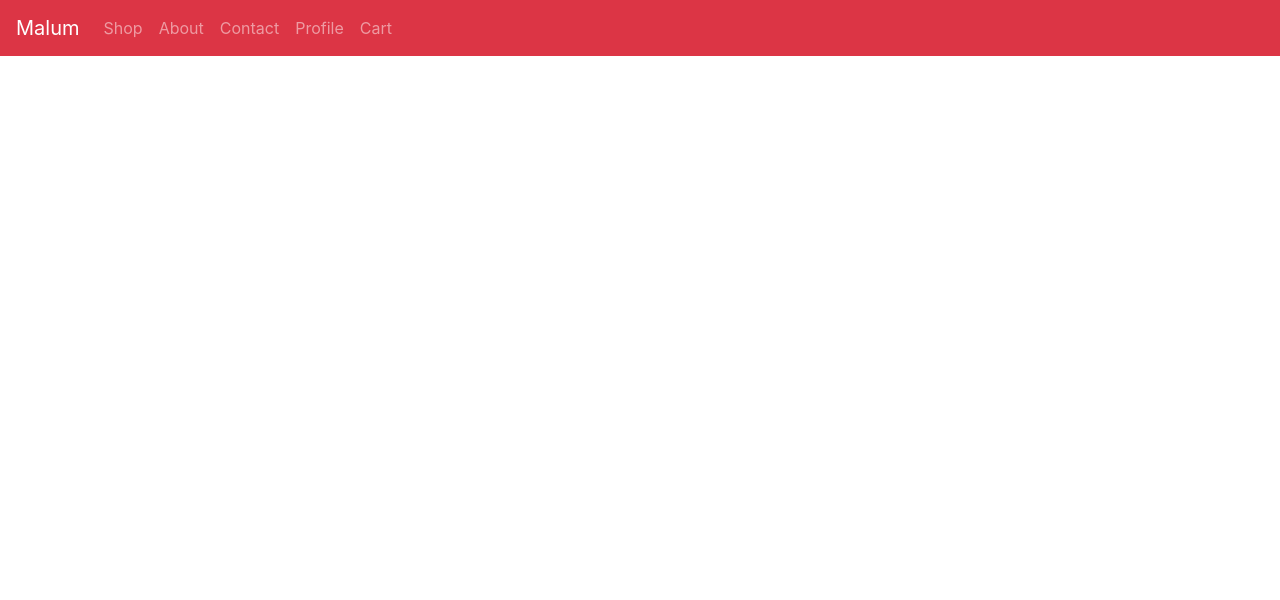
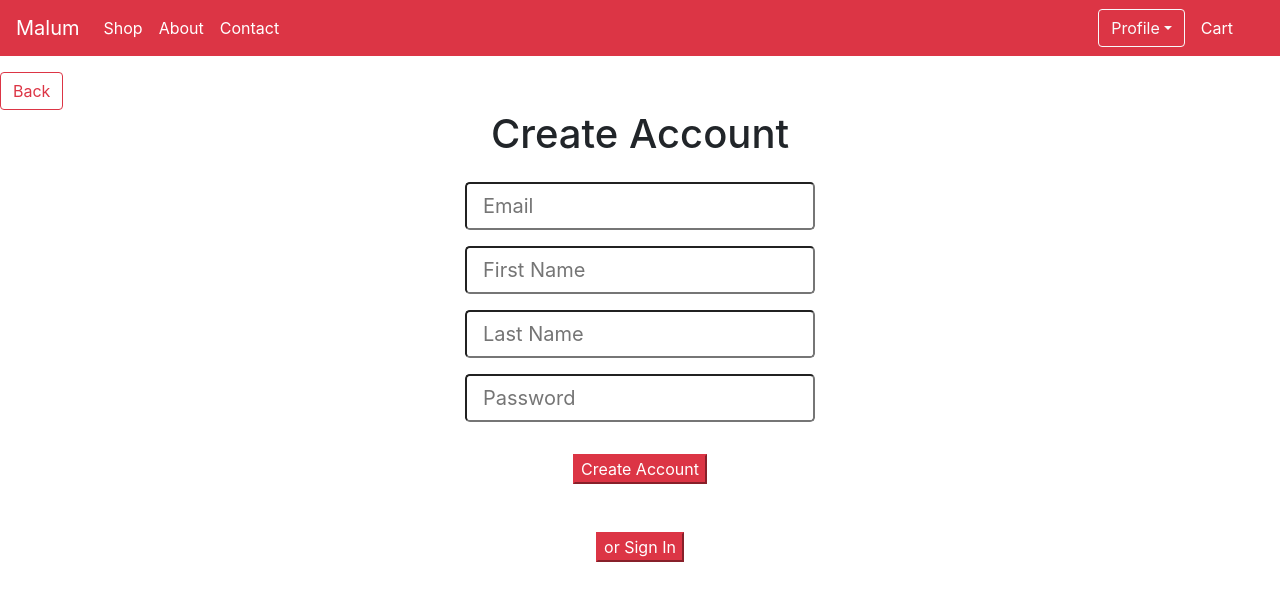
Before and after one commit to franciscoJ-chavez3/angularPractice, an Angular app in the folder webStore/: page /create in a window 1280 px wide. Before the commit this address led to /. Shown: the top 600 px of the page. Built offline with nearby package versions, Linux system fonts and the light colour scheme.

Commit message:
dropdown, sign and create routing

```diff
--- a/webStore/src/app/app-routing.module.ts
+++ b/webStore/src/app/app-routing.module.ts
@@ -5,6 +5,8 @@ import { AboutComponent } from './about/about.component';
 import { ContactComponent } from './contact/contact.component';
 import { CartComponent } from './cart/cart.component';
 import { HomeComponent } from './home/home.component';
+import { SignComponent } from './sign/sign.component';
+import { CreateComponent } from './create/create.component';
 
 
 const routes: Routes = [
@@ -13,7 +15,9 @@ const routes: Routes = [
   { path: 'shop', component: ShopComponent },
   { path: 'about', component: AboutComponent },
   { path: 'contact', component: ContactComponent },
-  { path: 'cart', component: CartComponent }
+  { path: 'cart', component: CartComponent },
+  { path: 'signIn', component: SignComponent },
+  { path: 'create', component: CreateComponent }
 ];
 
 @NgModule({
--- a/webStore/src/app/app.module.ts
+++ b/webStore/src/app/app.module.ts
@@ -15,6 +15,7 @@ import { ShopComponent } from './shop/shop.component';
 import { ProductComponent } from './product/product.component';
 import { CartComponent } from './cart/cart.component';
 import { ProfileComponent } from './profile/profile.component';
+import { ProfileBtnComponent } from './profile-btn/profile-btn.component';
 
 @NgModule({
   declarations: [
@@ -29,7 +30,8 @@ import { ProfileComponent } from './profile/profile.component';
     ShopComponent,
     ProductComponent,
     CartComponent,
-    ProfileComponent
+    ProfileComponent,
+    ProfileBtnComponent
   ],
   imports: [
     BrowserModule,
--- a/webStore/src/app/create/create.component.html
+++ b/webStore/src/app/create/create.component.html
@@ -1,4 +1,4 @@
-<h3>Back</h3>
+<a routerLink="/home" class="btn btn-outline-danger mt-3">Back</a>
 <div class="container">
     <div>
         <h1 class="text-center">Create Account</h1>
@@ -18,10 +18,10 @@
 
 
     <div class="d-flex justify-content-center mb-5">
-        <button class="btn-danger">Sign In</button>
+        <button class="btn-danger">Create Account</button>
     </div>
     <div class="d-flex justify-content-center mt-5">
-        <button class="btn-danger">or Create Account</button>
+        <button class="btn-danger" routerLink="/signIn">or Sign In</button>
     </div>
 
 </div>
--- a/webStore/src/app/header/header.component.html
+++ b/webStore/src/app/header/header.component.html
@@ -6,11 +6,13 @@
   </button>
   <div class="collapse navbar-collapse" id="navbarNavAltMarkup">
     <div class="navbar-nav">
-      <a class="nav-item nav-link" routerLink="shop">Shop <span class="sr-only">(current)</span></a>
-      <a class="nav-item nav-link" routerLink="about">About</a>
-      <a class="nav-item nav-link" routerLink="contact">Contact</a>
-      <a class="nav-item nav-link">Profile</a>
-      <a class="nav-item nav-link" routerLink="cart">Cart</a>
+      <a class="nav-item nav-link text-white" routerLink="shop">Shop</a>
+      <a class="nav-item nav-link text-white" routerLink="about">About</a>
+      <a class="nav-item nav-link text-white" routerLink="contact">Contact</a>
+    </div>
+    <div class="container d-flex justify-content-end">
+      <app-profile-btn></app-profile-btn>
+      <a class="nav-item nav-link text-white" routerLink="cart">Cart</a>
     </div>
   </div>
 </nav>
--- /dev/null
+++ b/webStore/src/app/profile-btn/profile-btn.component.html
@@ -0,0 +1,10 @@
+<div class="row">
+  <div class="col">
+    <div ngbDropdown class="d-inline-block">
+      <button class="btn btn-outline-light" id="dropdownBasic1" ngbDropdownToggle>Profile</button>
+      <div ngbDropdownMenu aria-labelledby="dropdownBasic1">
+        <button ngbDropdownItem routerLink="signIn">Sign In</button>
+        <button ngbDropdownItem routerLink="create">Create Account</button>
+      </div>
+    </div>
+  </div>
--- /dev/null
+++ b/webStore/src/app/profile-btn/profile-btn.component.ts
@@ -0,0 +1,15 @@
+import { Component, OnInit } from '@angular/core';
+
+@Component({
+  selector: 'app-profile-btn',
+  templateUrl: './profile-btn.component.html',
+  styleUrls: ['./profile-btn.component.scss']
+})
+export class ProfileBtnComponent implements OnInit {
+
+  constructor() { }
+
+  ngOnInit() {
+  }
+
+}
--- a/webStore/src/app/sign/sign.component.html
+++ b/webStore/src/app/sign/sign.component.html
@@ -1,4 +1,4 @@
-<h3>Back</h3>
+<a routerLink="/home" class="mt-3 btn btn-outline-danger">Back</a>
 <div class="container">
     <div>
         <h1 class="text-center">Sign In</h1>
@@ -19,7 +19,7 @@
         <button class="btn-danger">Sign In</button>
     </div>
     <div class="d-flex justify-content-center mt-5">
-        <button class="btn-danger">or Create Account</button>
+        <button class="btn-danger" routerLink="/create">or Create Account</button>
     </div>
 
 </div>
```
Also changed, not shown: webStore/src/app/profile-btn/profile-btn.component.scss (added), 1 other file (tests, documents, lock files or other folders).
